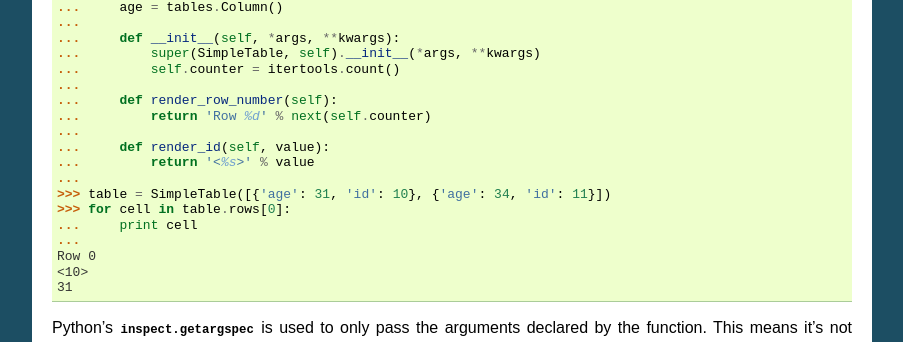
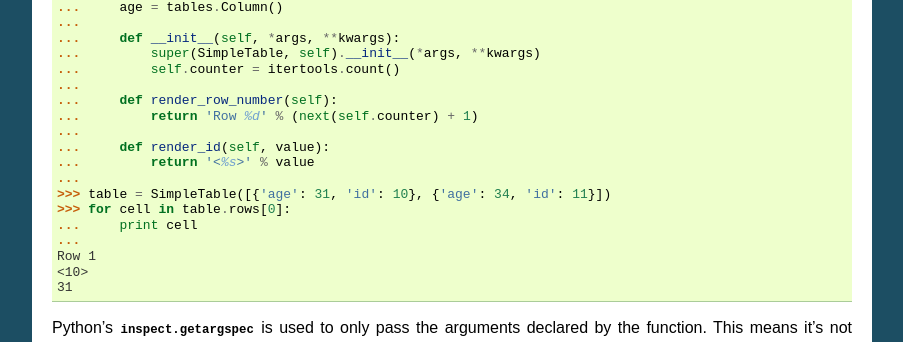
Before and after one commit to jieter/django-tables2, a Sphinx documentation site: the page built from docs/index.rst, in a window 1280 px wide and 900 px high, scrolled down 5519 px. Shown: the part 151-493 px from the top of the window, without its empty margins (198-1101 px from the left). Built offline with Sphinx 7.4.7, drawn with Linux system fonts in a browser that asks for light colours.

Commit message:
docs: render_row_number starts from 1

```diff
--- a/docs/index.rst
+++ b/docs/index.rst
@@ -383,7 +383,7 @@ Here's an example where the first column displays the current row number::
     ...         self.counter = itertools.count()
     ...
     ...     def render_row_number(self):
-    ...         return 'Row %d' % next(self.counter)
+    ...         return 'Row %d' % (next(self.counter) + 1)
     ...
     ...     def render_id(self, value):
     ...         return '<%s>' % value
@@ -392,7 +392,7 @@ Here's an example where the first column displays the current row number::
     >>> for cell in table.rows[0]:
     ...     print cell
     ...
-    Row 0
+    Row 1
     <10>
     31
 
```
